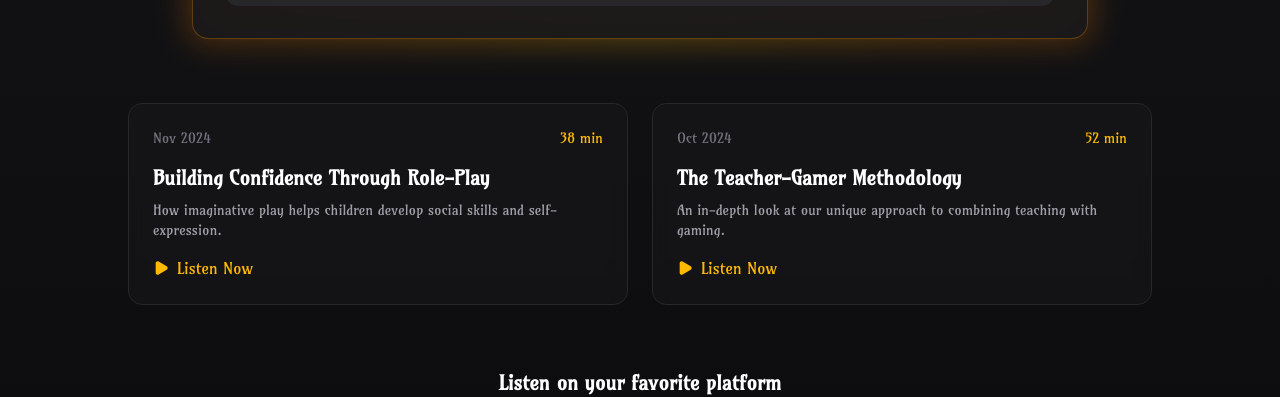
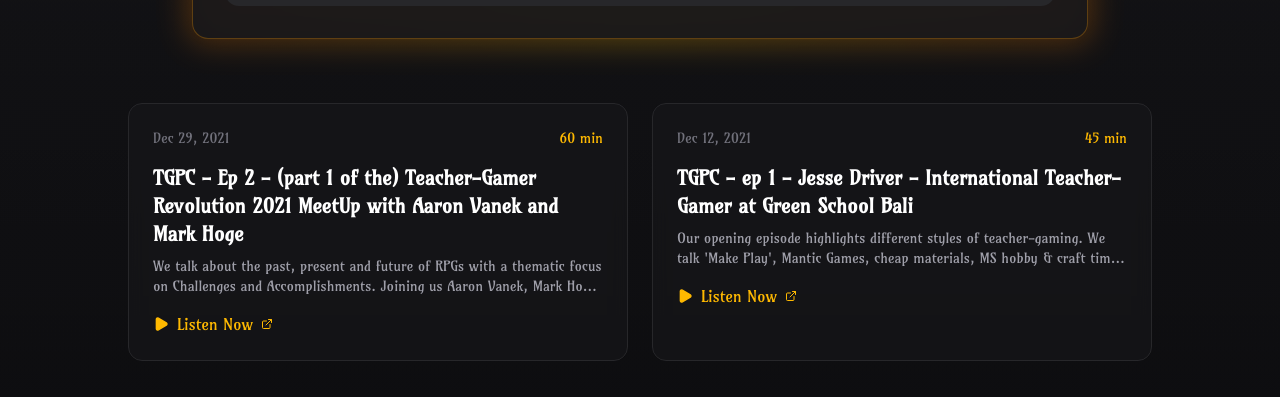
Before and after one commit to Patolord/teacher-gamer-figma, a Next.js app: page /media in a window 1280 px wide. Shown: the part 2700-3097 px from the top of the page. Built offline with nearby package versions, Linux system fonts and the light colour scheme; grey boxes are pictures that could not be loaded; what @imagekit/next would draw is missing.

Commit message:
Update podcast episode details in MediaPage component
- Revised titles, descriptions, and durations for multiple podcast episodes to provide clearer context.
- Added external links for each episode to enhance accessibility and user engagement.
- Updated embed IDs for improved functionality.

```diff
--- a/src/app/(home)/media/page.tsx
+++ b/src/app/(home)/media/page.tsx
@@ -17,27 +17,32 @@ const podcastEpisodes = [
     title: "The Power of Game-Based Learning",
     description:
       "Exploring how tabletop RPGs transform education and build critical thinking skills in young minds.",
-    embedId: "pb-fudp4-17a3ee4", // Replace with your actual Podbean embed ID
+    embedId: "pb-fudp4-17a3ee4",
     duration: "45 min",
     date: "Dec 2024",
+    link: "https://teachergamer.podbean.com/",
   },
   {
     id: "episode-2",
-    title: "Building Confidence Through Role-Play",
+    title:
+      "TGPC - Ep 2 - (part 1 of the) Teacher-Gamer Revolution 2021 MeetUp with Aaron Vanek and Mark Hoge",
     description:
-      "How imaginative play helps children develop social skills and self-expression.",
-    embedId: "pb-fudp4-17a3ee4", // Replace with your actual Podbean embed ID
-    duration: "38 min",
-    date: "Nov 2024",
+      "We talk about the past, present and future of RPGs with a thematic focus on Challenges and Accomplishments. Joining us Aaron Vanek, Mark Hoge and Peter Jung - three professional Teacher-Gamers who develop RPGs with great care to heighten empathy, expand social emotional life-skills and champion neural diversity in their thriving communities and beyond.",
+    embedId: "pb-9wkvj-1166d8e",
+    duration: "60 min",
+    date: "Dec 29, 2021",
+    link: "https://teachergamer.podbean.com/e/tgpc-ep-2-part-1-of-the-teacher-gamer-revolution-2021-meetup-with-aaron-vanek-and-mark-hoge/",
   },
   {
     id: "episode-3",
-    title: "The Teacher-Gamer Methodology",
+    title:
+      "TGPC - ep 1 - Jesse Driver - International Teacher-Gamer at Green School Bali",
     description:
-      "An in-depth look at our unique approach to combining teaching with gaming.",
-    embedId: "pb-fudp4-17a3ee4", // Replace with your actual Podbean embed ID
-    duration: "52 min",
-    date: "Oct 2024",
+      "Our opening episode highlights different styles of teacher-gaming. We talk 'Make Play', Mantic Games, cheap materials, MS hobby & craft time, TT vs digital culture, mini-war gaming, homebrewing.",
+    embedId: "pb-3sjs3-1152d97",
+    duration: "45 min",
+    date: "Dec 12, 2021",
+    link: "https://teachergamer.podbean.com/e/tgpc-episode-1-jesse-driver-international-teacher-gamer-at-green-school-bali/",
   },
 ];
 
@@ -453,13 +458,16 @@ export default function MediaPage() {
                     {episode.description}
                   </p>
 
-                  <button
-                    type="button"
+                  <a
+                    href={episode.link}
+                    target="_blank"
+                    rel="noopener noreferrer"
                     className="flex items-center gap-2 text-amber-400 hover:text-amber-300 font-medium transition-colors"
                   >
                     <Play className="w-4 h-4 fill-current" />
                     <span>Listen Now</span>
-                  </button>
+                    <ExternalLink className="w-3 h-3" />
+                  </a>
                 </div>
               </div>
             ))}
```
